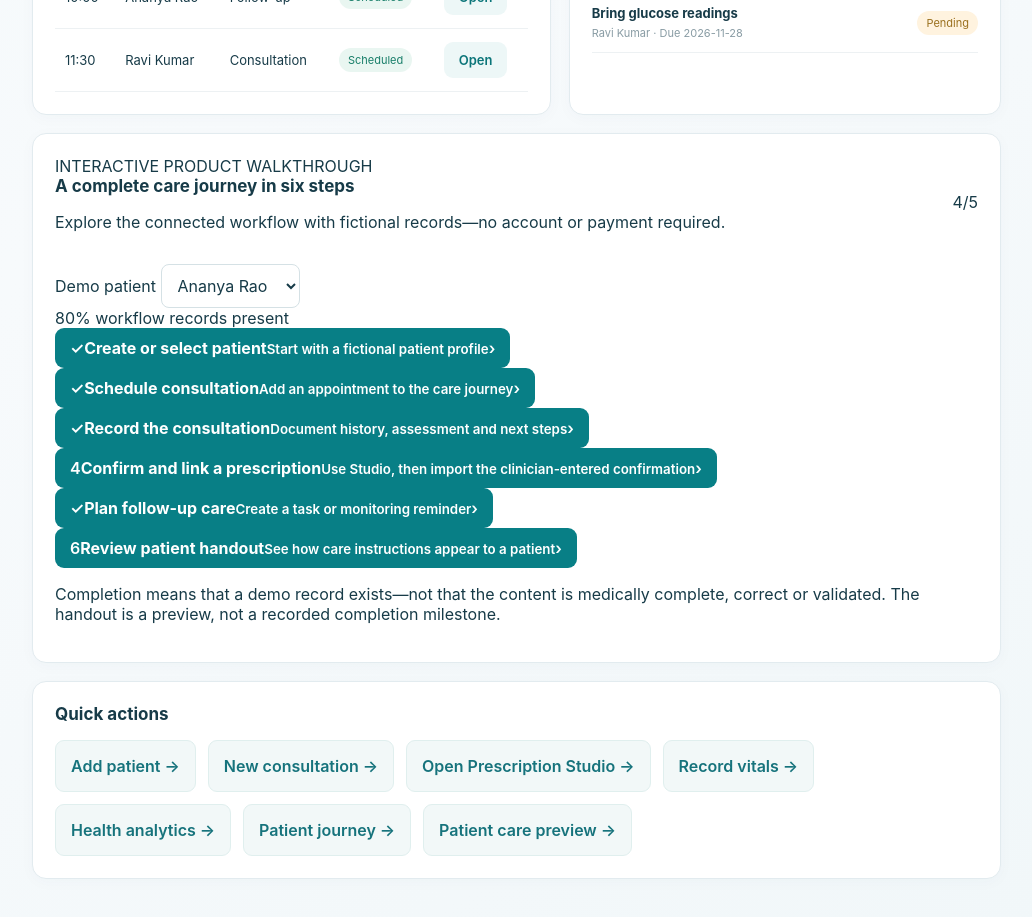
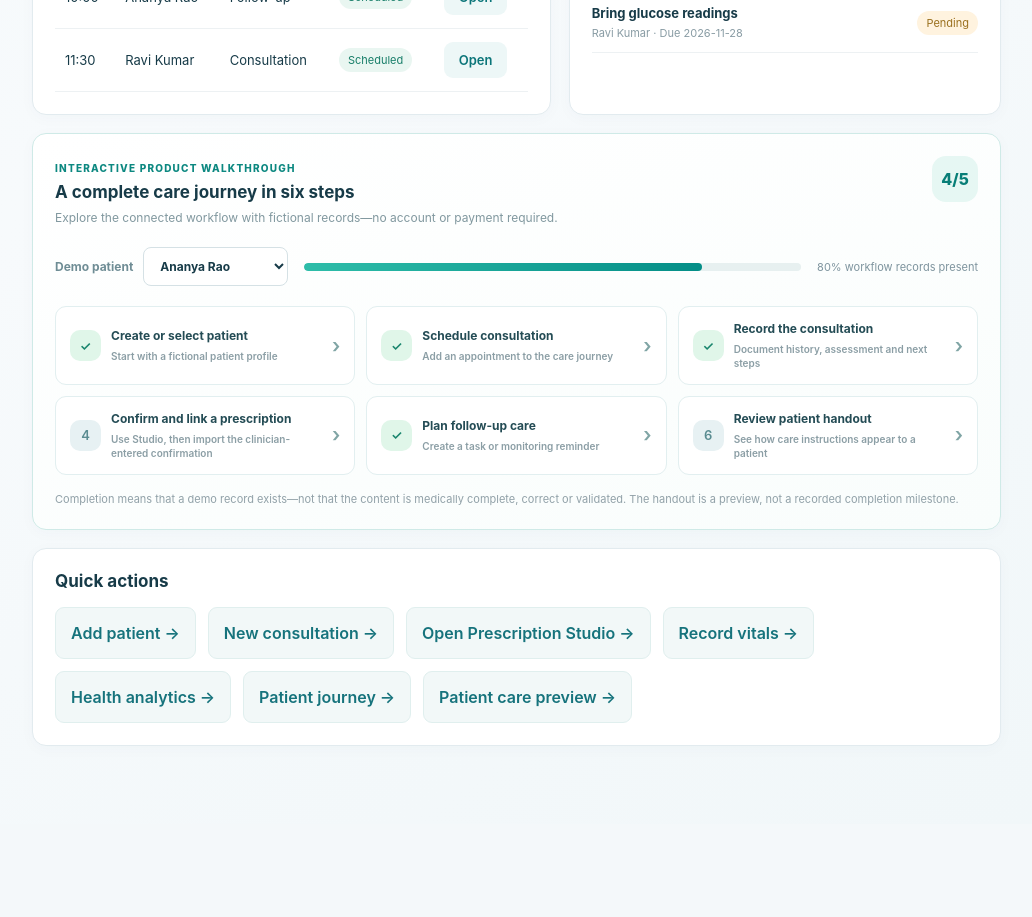
Before and after one commit to PadalaSiddharth0526/CareCompanion, a React (Vite) app: page / in a window 1280 px wide. Shown: the part 820-1737 px from the top of the page, without its empty margins (247-1279 px from the left). After the commit the page ends 1644 px from the top, so only its background shows below. Built offline with nearby package versions, Linux system fonts and the light colour scheme.

Commit message:
Style guided demo steps and measurable patient journey progress

```diff
--- a/src/style.css
+++ b/src/style.css
@@ -90,3 +90,16 @@ body{background:linear-gradient(145deg,#f3f9fa 0%,#f7fafc 48%,#f1f7f9 100%)}
 @media(max-width:900px){.handoffsummary{grid-template-columns:1fr}.medgrid{grid-template-columns:1fr}}
 @media(max-width:700px){.handoffhero,.patienthero{padding:21px;flex-direction:column;align-items:flex-start}.handoffcontrols{align-items:stretch;flex-direction:column}.handoffcontrols .field{min-width:0;width:100%}.handoffcontrols button{width:100%}.patient-sheet{padding:13px}.patientwelcomecard{padding:18px}.patientwelcomeicon{display:none}.patientmetrics{grid-template-columns:1fr}.patientpanel{padding:16px}.patientbar>label,.patientbar>label select{width:100%}.rxhistory{align-items:flex-start;flex-direction:column}}
 @media print{.sidebar,.top,.patienthero,.patientbar,.patientpreview>.panel,.notice,.patientpanelhead span{display:none!important}.main{width:100%}.page{padding:0!important}.patient-sheet{box-shadow:none;border:0;padding:0}.patientwelcomecard{-webkit-print-color-adjust:exact;print-color-adjust:exact}}
+
+/* Recruiter-friendly walkthrough */
+.demoguide{border:1px solid #cfeae7;background:linear-gradient(165deg,#fff,#f9fdfc)}
+.demoguide .panelhead{align-items:start}.demoguide .panelhead h2{margin:6px 0 7px}.demoguide .panelhead p{font-size:12px;line-height:1.5;color:#81989f;margin:0}
+.demoguide-eyebrow{font-size:10px;letter-spacing:.12em;color:#0c8880;font-weight:800}.demoguideprogress{width:46px;height:46px;border-radius:14px;display:grid;place-items:center;background:#e6f7f3;color:#087e77;font-weight:800}
+.demochooser{display:flex;align-items:center;gap:16px;margin:20px 0;flex-wrap:wrap}.demochooser label{font-size:12px;color:#6f8d95;font-weight:700;display:flex;gap:10px;align-items:center}.demochooser select{min-width:145px}.demotrack{height:8px;border-radius:20px;background:#e7f0f0;flex:1;min-width:100px;overflow:hidden}.demotrack>div{height:100%;background:linear-gradient(90deg,#2ebda9,#048e87);border-radius:20px;transition:width .2s}.demochooser>span{font-size:11px;color:#7e949e}
+.demosteps{display:grid;grid-template-columns:repeat(3,minmax(0,1fr));gap:11px}
+.demostep{display:flex;align-items:center;gap:10px;border:1px solid #e2eff0;border-radius:11px;padding:14px;text-align:left;background:white;color:#244c55;min-width:0}
+.demostep:hover{background:#f1fbf8}.demostepnum{display:grid;place-items:center;width:31px;height:31px;flex-shrink:0;border-radius:10px;background:#e7f1f3;color:#5a8c91;font-size:13px}.demostepnum.done{background:#e0f6e9;color:#19856d}
+.demostepcopy{min-width:0}.demostepcopy strong{display:block;font-size:12px;line-height:1.4}.demostepcopy small{display:block;color:#8b9ea5;font-size:10px;line-height:1.4;margin-top:4px}.demostepchevron{margin-left:auto;color:#80a5a5;font-size:20px}
+.demoguidefoot{font-size:11px;color:#91a1a8;line-height:1.5;margin:16px 0 0}
+@media(max-width:1100px){.demosteps{grid-template-columns:repeat(2,minmax(0,1fr))}}
+@media(max-width:700px){.demosteps{grid-template-columns:1fr}.demochooser{align-items:stretch;flex-direction:column}.demochooser label{justify-content:space-between}}
```
